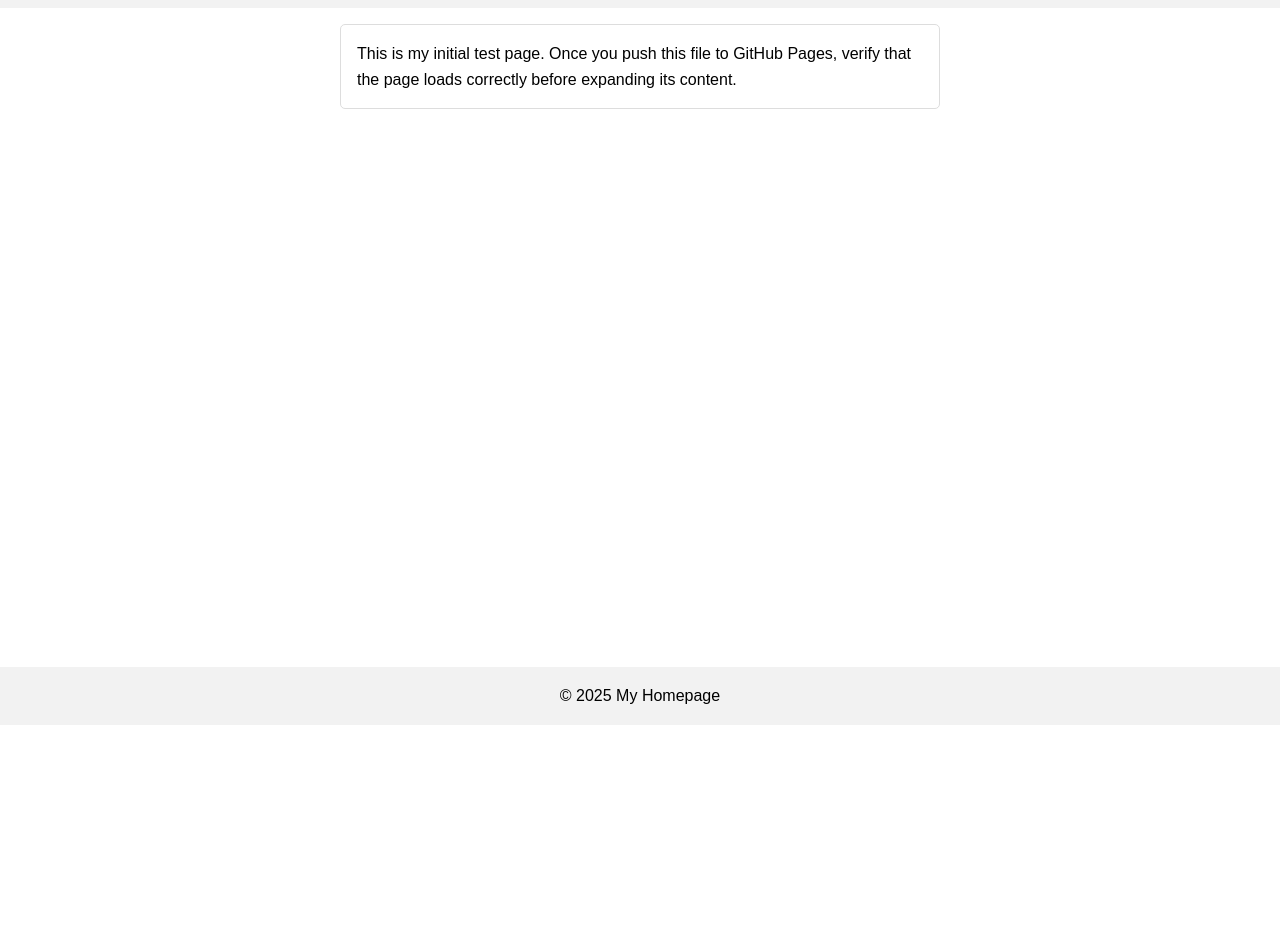
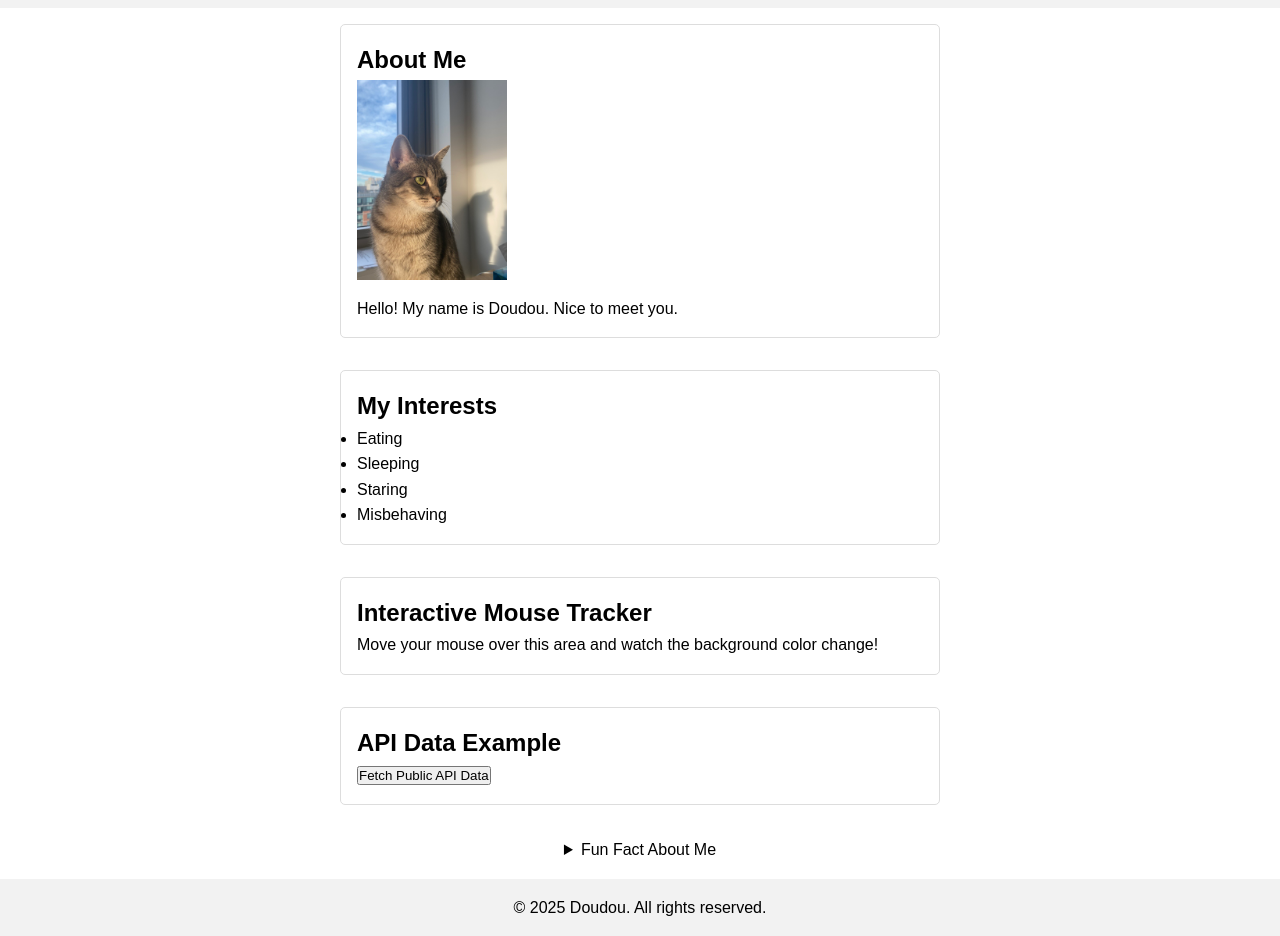
Before and after one commit to LeihaoCT/cs5356_hw3, a plain HTML site: page index.html in a window 1280 px wide. Shown: the part 75-1011 px from the top of the page. Before the commit the page ends 800 px from the top, so only its background shows below. Drawn offline with Linux system fonts and the light colour scheme.

Commit message:
doudou taking over

```diff
--- a/index.html
+++ b/index.html
@@ -3,29 +3,88 @@
 <head>
   <meta charset="UTF-8">
   <meta name="viewport" content="width=device-width, initial-scale=1.0">
-  <title>My Homepage</title>
-  <!-- Link to a CSS file for styling (you can modify or add styles later) -->
+  <title>Doudou Homepage</title>
+
+  <!-- Open Graph meta tags for rich link previews -->
+  <meta property="og:title" content="My Personal Homepage">
+  <meta property="og:description" content="Discover my interests, bio, and interactive features on my personal website.">
+  <meta property="og:image" content="https://leihaoct.github.io/cs5356_hw3/avatar.jpg">
+  <meta property="og:url" content="https://leihaoct.github.io/cs5356_hw3/">
+  <meta property="og:type" content="website">
+
+  <!-- Twitter Card meta tags -->
+  <meta name="twitter:card" content="summary_large_image">
+  <meta name="twitter:title" content="My Personal Homepage">
+  <meta name="twitter:description" content="Discover my interests, bio, and interactive features on my personal website.">
+  <meta name="twitter:image" content="https://leihaoct.github.io/cs5356_hw3/avatar.jpg">
+
+  <!-- Link to external CSS file -->
   <link rel="stylesheet" href="styles.css">
+
+  <!-- (Optional) Analytics tracking script can be added here -->
+  <!--
+  <script async src="https://www.googletagmanager.com/gtag/js?id=G-XXXXXXXXXX"></script>
+  <script>
+    window.dataLayer = window.dataLayer || [];
+    function gtag(){dataLayer.push(arguments);}
+    gtag('js', new Date());
+    gtag('config', 'G-XXXXXXXXXX');
+  </script>
+  -->
 </head>
 <body>
-  <!-- Header section -->
+  <!-- Header Section -->
   <header>
-    <h1>Welcome to My Homepage</h1>
+    <h1>Doudou</h1>
   </header>
 
-  <!-- Main content area -->
+  <!-- Main Content -->
   <main>
+    <!-- About Me Section -->
     <section>
-      <p>This is my initial test page. Once you push this file to GitHub Pages, verify that the page loads correctly before expanding its content.</p>
+      <h2>About Me</h2>
+      <!-- Make sure to add 'avatar.jpg' to your repository -->
+      <img src="dou_home.jpg" alt="My Avatar" width="150">
+      <p>Hello! My name is Doudou. Nice to meet you.</p>
     </section>
+
+    <!-- Interests Section -->
+    <section>
+      <h2>My Interests</h2>
+      <ul>
+        <li>Eating</li>
+        <li>Sleeping</li>
+        <li>Staring</li>
+        <li>Misbehaving</li>
+      </ul>
+    </section>
+
+    <!-- Interactive Mouse Tracker Section (Extra Credit) -->
+    <section id="interactive-section">
+      <h2>Interactive Mouse Tracker</h2>
+      <p>Move your mouse over this area and watch the background color change!</p>
+    </section>
+
+    <!-- API Data Section -->
+    <section>
+      <h2>API Data Example</h2>
+      <button id="fetch-button">Fetch Public API Data</button>
+      <ul id="api-results"></ul>
+    </section>
+
+    <!-- New HTML Element Example: <details> (Extra Credit) -->
+    <details>
+      <summary>Fun Fact About Me</summary>
+      <p>I once traveled across the country in a van, visiting 25 different states in just two months!</p>
+    </details>
   </main>
 
-  <!-- Footer section -->
+  <!-- Footer Section -->
   <footer>
-    <p>&copy; 2025 My Homepage</p>
+    <p>&copy; 2025 Doudou. All rights reserved.</p>
   </footer>
 
-  <!-- Link to a JavaScript file for any future interactivity -->
+  <!-- Link to external JavaScript file -->
   <script src="script.js"></script>
 </body>
 </html>
```
Also changed, not shown: dou_home.jpg (added).
